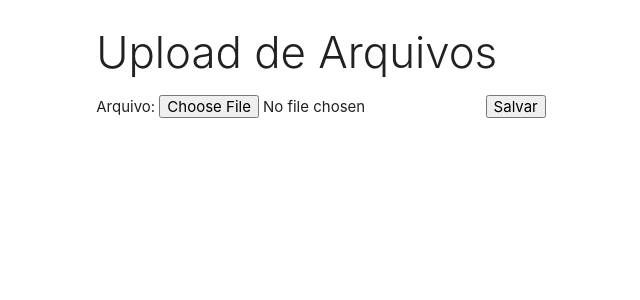
After one commit to Wendryl/CRUD-System, a PHP site: page /php_action/upload.php in a window 1280 px wide. The commit adds this page. Shown: the top 300 px of the page, without its empty margins (235-875 px from the left). Run offline with PHP 8.4, Linux system fonts and the light colour scheme.

Commit message:
Inicio de implementaçao da funçao de anexar arquivos ao cliente

```diff
--- a/editar.php
+++ b/editar.php
@@ -19,7 +19,7 @@ if (isset($_GET['id'])) {
 
         <form action="php_action/update.php" method="POST">
             <input type="hidden" name="id" value="<?php echo $dados['id'];
-                                        ?>">
+                                                    ?>">
             <div class="input-field col s12">
                 <input type="text" name="nome" id="nome" value="<?php echo $dados['nome'];
                                                                 ?>">
@@ -40,7 +40,7 @@ if (isset($_GET['id'])) {
 
             <button type="submit" name="btn-editar" class="btn teal lighten-2">Atualizar</button>
             <a href="index.php" class="btn red accent-2">Listar clientes</a>
-            <a href="anexar.php" class="btn red accent-5 right">Anexar arquivo</a>
+            <a href="php_action/upload.php" class="btn red accent-5 right">Anexar arquivo</a>
         </form>
     </div>
 
--- /dev/null
+++ b/php_action/upload.php
@@ -0,0 +1,39 @@
+<?php
+// Conexão
+include_once 'db_connect.php';
+// Header
+include_once '../includes/header.php';
+
+$msg = false;
+
+if (isset($_FILES['arquivo'])) {
+    $extensao = strtolower(substr($_FILES['arquivo']['name'], -4)); //Captura a extensão do arquivo
+    $novo_nome = md5(time()) . $extensao; // Define o nome do arquivo
+    $diretorio = '../upload/'; //O diretório de destino do arquivo
+
+    move_uploaded_file($_FILES['arquivo']['tmp_name'], $diretorio . $novo_nome); //Efetua o upload
+
+    $sql = "INSERT INTO arquivo (codigo, arquivo, data) VALUES (null, '$novo_nome', NOW())";
+
+    if (mysqli_query($connect, $sql)) {
+        $msg = "Arquivo enviado com sucesso!";
+    } else {
+        $msg = "Falha ao enviar arquivo.";
+    }
+}
+?>
+
+
+<div class="row">
+    <div class="col s12 m6 push-m3">
+        <h3 class="light">Upload de Arquivos</h3>
+        <?php if (isset($msg) && $msg != false)
+            echo "<p> $msg </p>";
+        ?>
+
+        <form action="upload.php" method="POST" enctype="multipart/form-data">
+            Arquivo: <input type="file" required name="arquivo">
+            <input type="submit" value="Salvar">
+        </form>
+
+    </div>
```
Also changed, not shown: upload/47b701025c5b8ce91223502577b65bd0.png (added), upload/4ad406b93c361c5325f376c7bbd4b577.png (added), upload/6893a924f36161f167e7614194d2dc08.png (added), upload/8b963a633c0d37cc61b6091d1730e582.png (added), upload/8c6ef6832e8a551f8fdeed72abe2831f.png (added), upload/8d347cd90c2120367b2ffa97e933c78f.png (added), upload/9b2f6b8827a018b3b16331a24034de04.png (added), upload/b8460df2a3d1fb1f5d60aa01febcf058.png (added), upload/bfdae242ed25d96a1805152e2e5b34e9.png (added).
